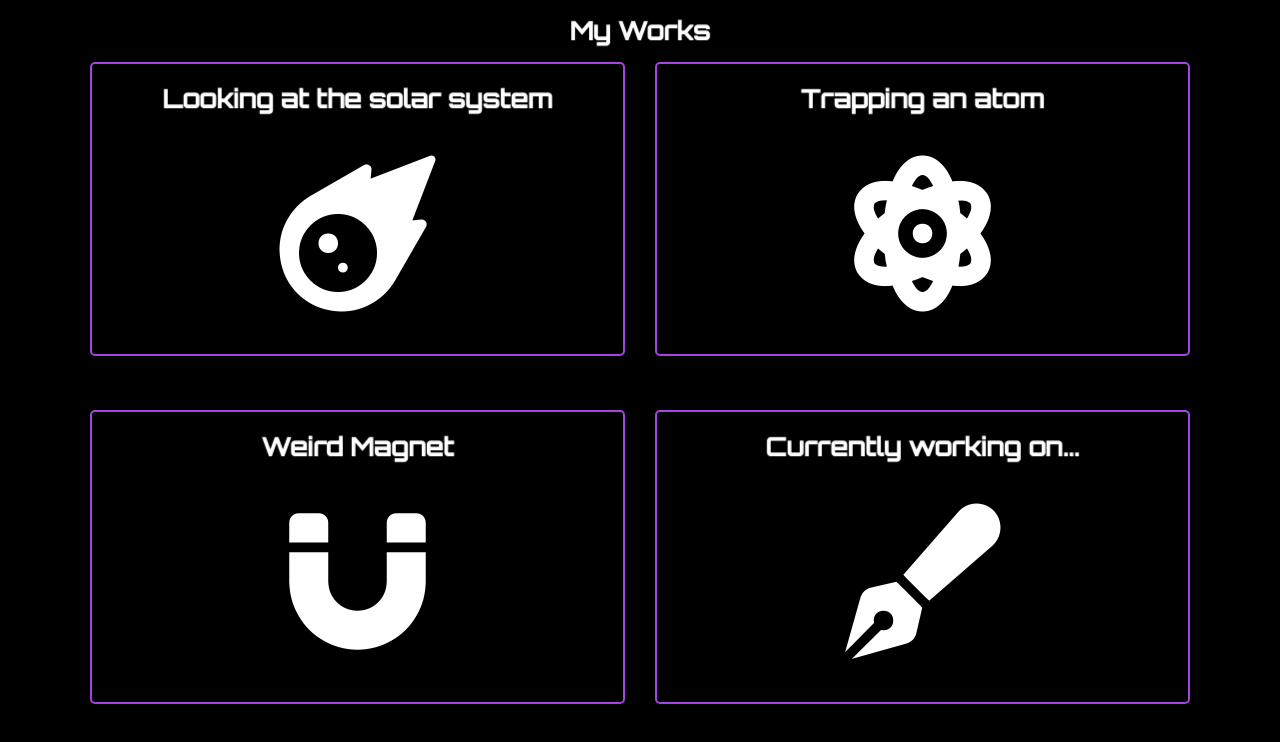
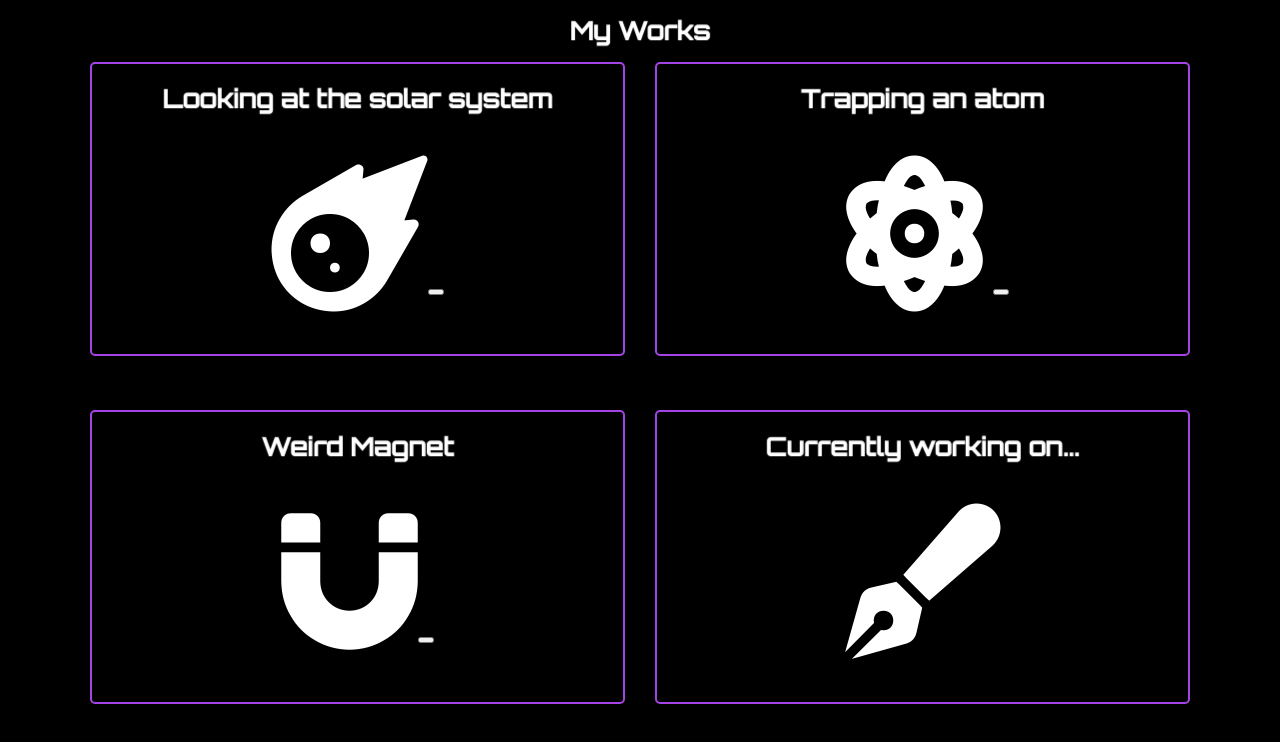
Before and after one commit to L-Limbu/react-labafolio, a React (Create React App) app: page /works in a window 1280 px wide. Shown: the top 742 px of the page. Built offline with nearby package versions, Linux system fonts and the light colour scheme; a web font is replaced by a local one.

Commit message:
added the transform animation for boxes

```diff
--- a/src/pages/WorkPage.js
+++ b/src/pages/WorkPage.js
@@ -16,19 +16,25 @@ export default function WorkPage () {
                     <div className='boxes' onClick={enter()}>
                         <h2 className='waveAnimationSlow'>Looking at the solar system</h2>
                         <i className="fas fa-meteor" ></i>
+                        <p> </p>
+                        <button ></button>
                     </div>
                     <div className='boxes'>
                         <h2 className='waveAnimationSlow'>Trapping an atom</h2>
                         <i className="fas fa-atom"  ></i>
+                        <p> </p>
+                        <button ></button>
                     </div>
                     <div className='boxes'>
                         <h2 className='waveAnimationSlow'>Weird Magnet</h2>
                         <i className="fas fa-magnet" ></i>
+                        <p> </p>
+                        <button ></button>
                     </div>
                     <div className='boxes' onMouseEnter={enter()}>
                         <h2 className='waveAnimationSlow'>Currently working on...</h2>
                         <i className="fas fa-pen-fancy"></i>
-                        <p>I am working on web development to show you guys <br /> my projects that I done.</p>
+                        <p>I am working on web development to show you guys <br /> my projects that I done. <br/> ;)</p>
                     </div>
                 </div>
             </div>
--- a/src/pages/pages.css
+++ b/src/pages/pages.css
@@ -43,13 +43,15 @@ h2 {
     margin-bottom: 2rem;
     padding-bottom: 2rem;
     font-family:'Orbitron';
-    transition: all 0.4s;
+    transition: all 1s;
+
 }
 
 .boxes:hover {
     background-color: #A444E4;
     transition: all 1s;
     font-size: 1rem;
+    transform: scale(1.05)
 }
 .boxes p{
     display: none;
```
